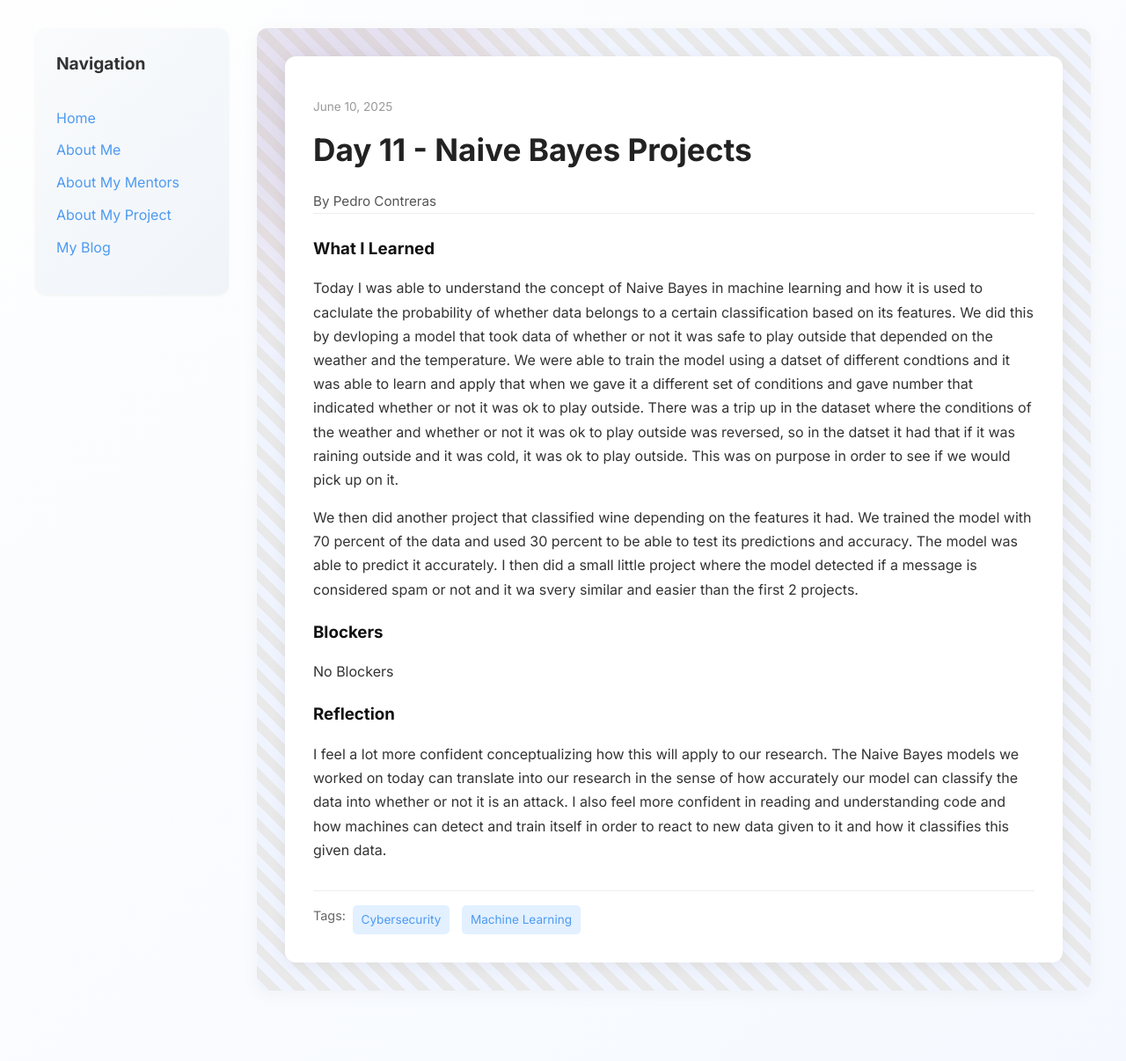
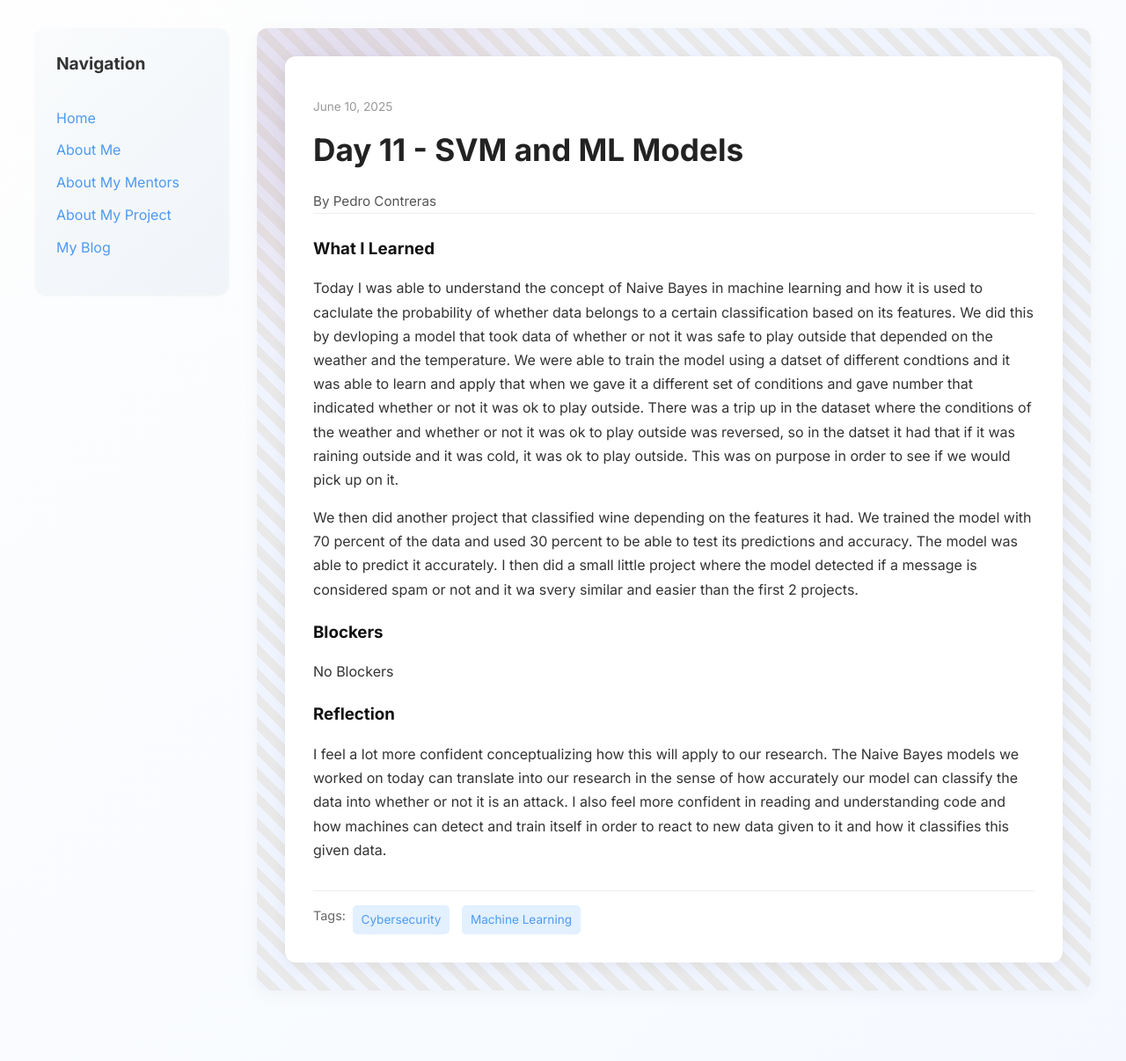
Before and after one commit to pedrocon42/pedrocon42.github.io, a Jekyll site: the page built from _posts/2025-06-10-day-11.md, in a window 1280 px wide. Shown: the whole page at 88% size. Built offline with Jekyll 4.4.1, drawn with Linux system fonts in a browser that asks for light colours.

Commit message:
Update 2025-06-10-day-11.md

```diff
--- a/_posts/2025-06-10-day-11.md
+++ b/_posts/2025-06-10-day-11.md
@@ -1,6 +1,6 @@
 ---
 layout: post
-title: "Day 11 - Naive Bayes Projects"
+title: "Day 11 - SVM and ML Models"
 date: 2025-06-10
 author: Pedro Contreras
 permalink: /day11.html
@@ -19,5 +19,4 @@ blockers: |
 reflection: |
   I feel a lot more confident conceptualizing how this will apply to our research. The Naive Bayes models we worked on today can translate into our research in the sense of how accurately our model can classify the data into whether or not it is an attack. I also feel more confident in reading and understanding code and how machines can detect and train itself in order to react to new data given to it and how it classifies this given data.
 
-
 ---
```
